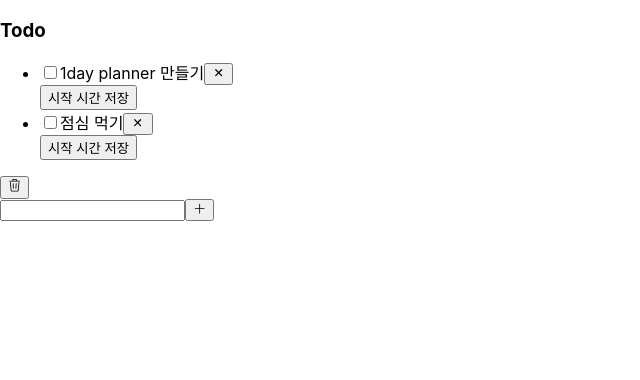
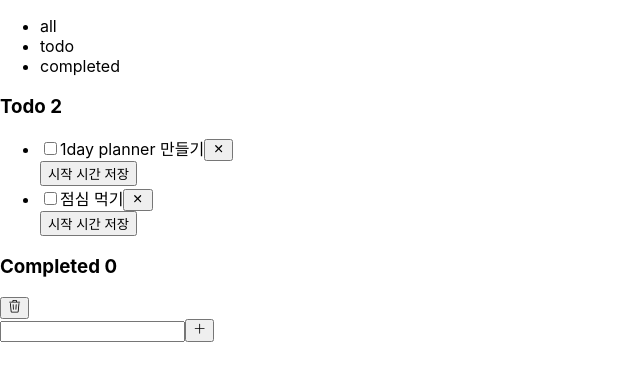
Before and after one commit to aan-sy/todo-list, a React (Create React App) app: page / in a window 1280 px wide. Shown: the top 380 px of the page, without its empty margins (0-640 px from the left). Built offline with nearby package versions, Linux system fonts and the light colour scheme.

Commit message:
Add Nav.jsx: 목록 필터링

```diff
--- a/src/App.jsx
+++ b/src/App.jsx
@@ -1,10 +1,18 @@
+import { useState } from 'react';
 import './App.css';
+import Nav from './components/Nav/Nav';
 import TodoList from './components/TodoList/TodoList';
 
+const filters = ['all', 'todo', 'completed'];
 function App() {
+  const [filter, setFilter] = useState('all');
+
+  const handleFilter = filter => setFilter(filter);
+
   return (
     <>
-      <TodoList />
+      <Nav filters={filters} filter={filter} onChangeFilter={handleFilter} />
+      <TodoList filter={filter} />
     </>
   );
 }
--- /dev/null
+++ b/src/components/Nav/Nav.jsx
@@ -0,0 +1,15 @@
+import React from 'react';
+
+export default function Nav({ filters, filter, onChangeFilter }) {
+  const handleClick = (e) => onChangeFilter(e.target.className);
+
+  return (
+    <nav>
+      <ul>
+        {filters.map((filter, i) => (
+          <li key={i} className={filter} onClick={handleClick}>{filter}</li>
+        ))}
+      </ul>
+    </nav>
+  );
+}
--- a/src/components/Todo/Todo.jsx
+++ b/src/components/Todo/Todo.jsx
@@ -1,6 +1,7 @@
 import React, { useState } from 'react';
 import { IoClose } from 'react-icons/io5';
 
+// todo - 걸린 시간 나타내보기
 export default function Todo({ todo, onDelete, onUpdate }) {
   const { id, text, status, startTime, endTime } = todo;
 
--- a/src/components/TodoList/TodoList.jsx
+++ b/src/components/TodoList/TodoList.jsx
@@ -3,7 +3,7 @@ import { GoTrash } from 'react-icons/go';
 import Add from '../Add/Add';
 import Todo from '../Todo/Todo';
 
-export default function TodoList() {
+export default function TodoList({ filter }) {
   const [todos, setTodos] = useState([
     {
       id : '123',
@@ -21,28 +21,35 @@ export default function TodoList() {
     },
   ])
 
-  const handleAddTodo = (newTodo) => {setTodos(todos => [...todos, newTodo]);}
-  const handleDeleteTodo = (deleted) => {setTodos(todos => todos.filter(todo => todo.id !== deleted.id))}
-  const handleUpdateTodo = (updated) => {setTodos(todos => todos.map(todo => todo.id === updated.id ? updated : todo))};
+  const addTodo = (newTodo) => {setTodos(todos => [...todos, newTodo]);}
+  const deleteTodo = (deleted) => {setTodos(todos => todos.filter(todo => todo.id !== deleted.id))}
+  const updateTodo = (updated) => {setTodos(todos => todos.map(todo => todo.id === updated.id ? updated : todo))};
 
-  const handleDeleteAll = () => {setTodos(todos => todos.filter(todo => todo.status === 'todo'))};
+  const deleteAll = () => {setTodos(todos => todos.filter(todo => todo.status === 'todo'))};
+
+  const uncompletedTodos = filterTodos(todos, 'todo');
+  const completedTodos = filterTodos(todos, 'completed');
 
   return (
     <section>
-      <h3>Todo</h3>
-      <ul>
-        {todos.map((todo) => (
-          <Todo
-            key={todo.id}
-            todo={todo}
-            onDelete={handleDeleteTodo}
-            onUpdate={handleUpdateTodo}
-          />))}
-      </ul>
-      <section>
-        <button onClick={handleDeleteAll}><GoTrash /></button>
-        <Add onAdd={handleAddTodo} />
-      </section>
+      <div>
+        {(filter === 'all' || filter === 'todo') && <h3>Todo <span>{uncompletedTodos.length}</span></h3>}
+        <ul>
+          {(filter === 'all' || filter === 'todo') && uncompletedTodos.map((todo) => (<Todo key={todo.id} todo={todo} onDelete={deleteTodo} onUpdate={updateTodo} />))}
+        </ul>
+        {(filter === 'all' || filter === 'completed') && <h3>Completed <span>{completedTodos.length}</span></h3>}
+        <ul>
+        {(filter === 'all' || filter === 'completed') && completedTodos.map((todo) => (<Todo key={todo.id} todo={todo} onDelete={deleteTodo} onUpdate={updateTodo} />))}
+        </ul>
+      </div>
+      <div>
+        <button onClick={deleteAll}><GoTrash /></button>
+        <Add onAdd={addTodo} />
+      </div>
     </section>
   );
 }
+
+function filterTodos(todos, filter) {
+  return todos.filter(todo => todo.status === filter);
+}
```
